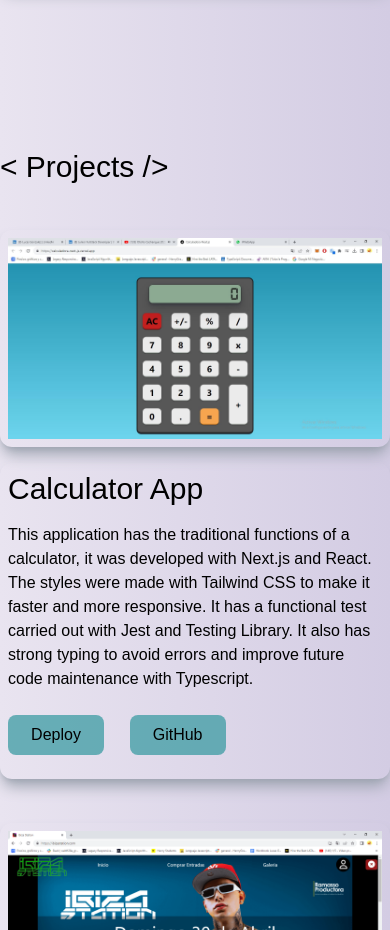
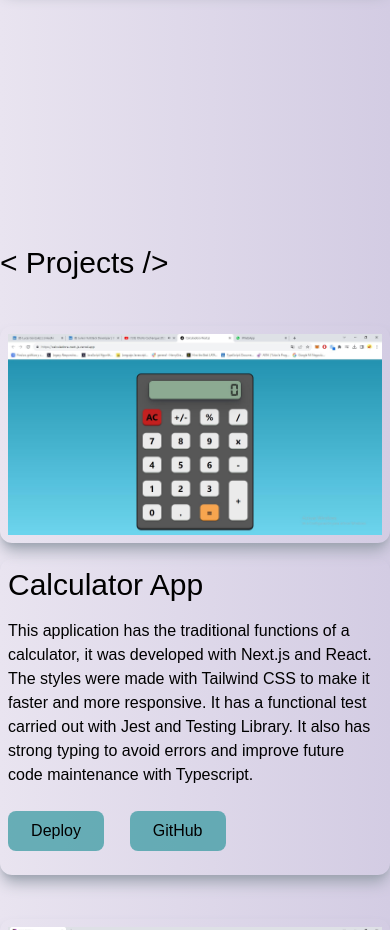
Before and after one commit to LucasGonzalezSwd/Porfolio-LucasSwd, a React (Create React App) app in the folder client/: page / in a window 390 px wide. Shown: the part 6220-7150 px from the top of the page. Built offline with nearby package versions, Linux system fonts and the light colour scheme.

Commit message:
styles responsive phone

```diff
--- a/client/src/components/Projects.jsx
+++ b/client/src/components/Projects.jsx
@@ -13,7 +13,7 @@ export const Projects = () => {
       <div className=" flex justify-center w-screen mt-[1rem] mb-[1rem] ">
               <div className='flex flex-col justify-center items-center rounded-xl max-[400px]:gap-[2.8rem] max-[450px]:gap-[3.1rem] gap-[1.8rem] max-[400px]:w-full max-[450px]:w-full w-4/5 z-10 mb-[1rem] h-full cursor-pointer' >
 
-                <div className='flex w-full '>
+                <div className='flex w-full max-[400px]:mt-[6rem] max-[450px]:mt-[6rem]'>
                 <p  className=' text-black text-3xl pt-[1.2rem] '>{"< Projects />"}</p>
                 </div>
                 <div className='flex max-[400px]:flex-col max-[450px]:flex-col w-full gap-[1rem]  '>
```
